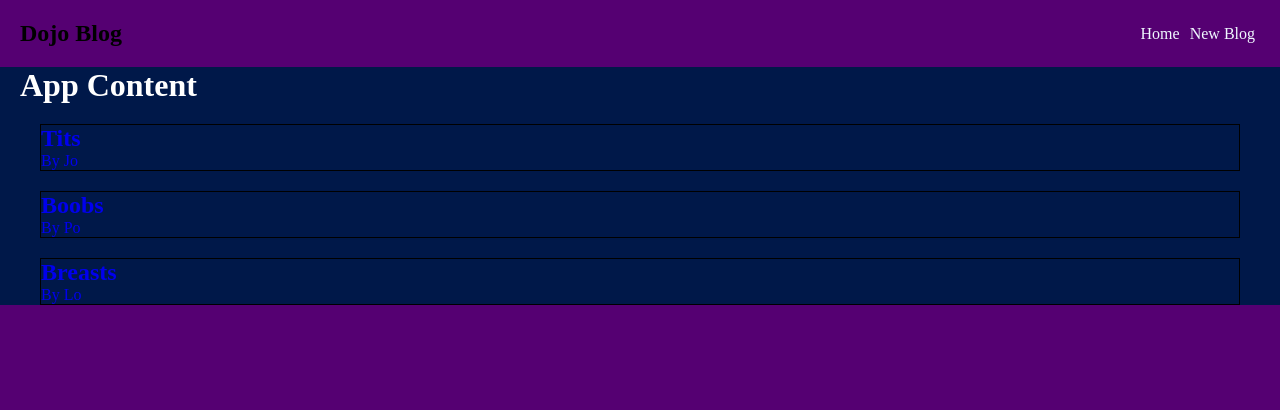
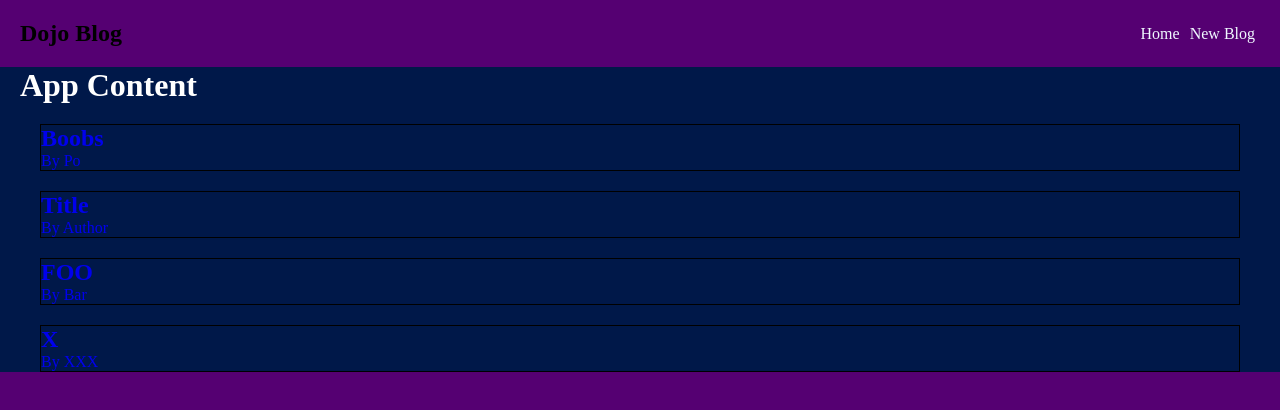
Before and after one commit to Aidas-Baublys/react-router-redux, a React (Create React App) app: page / in a window 1280 px wide. Shown: the top 410 px of the page. Built offline with nearby package versions, Linux system fonts and the light colour scheme; data requests are answered from the project's data file.

Commit message:
Add create new blog and delete functionality with style.

```diff
--- a/data/db.json
+++ b/data/db.json
@@ -1,11 +1,5 @@
 {
   "blogs": [
-    {
-      "title": "Tits",
-      "body": "Tits are greaе Lorem ipsum dolor, sit amet consectetur adipisicing elit. Sequi sed et veritatis non cum perspiciatis at dignissimos rem, nesciunt, amet iste totam dolores asperiores eos ut quos repellendus qui voluptatibus?",
-      "author": "Jo",
-      "id": 1
-    },
     {
       "title": "Boobs",
       "body": "Tits are greaе Lorem ipsum dolor, sit amet consectetur adipisicing elit. Sequi sed et veritatis non cum perspiciatis at dignissimos rem, nesciunt, amet iste totam dolores asperiores eos ut quos repellendus qui voluptatibus?",
@@ -13,10 +7,22 @@
       "id": 2
     },
     {
-      "title": "Breasts",
-      "body": "Tits are greaе Lorem ipsum dolor, sit amet consectetur adipisicing elit. Sequi sed et veritatis non cum perspiciatis at dignissimos rem, nesciunt, amet iste totam dolores asperiores eos ut quos repellendus qui voluptatibus?",
-      "author": "Lo",
-      "id": 3
+      "title": "Title",
+      "body": "Blog",
+      "author": "Author",
+      "id": 5
+    },
+    {
+      "title": "FOO",
+      "body": "sdfgdhrhnr455yn5r5t52r2",
+      "author": "Bar",
+      "id": 6
+    },
+    {
+      "title": "X",
+      "body": "XXXXXXXX",
+      "author": "XXX",
+      "id": 8
     }
   ]
 }
--- a/src/components/Blog/index.js
+++ b/src/components/Blog/index.js
@@ -1,10 +1,17 @@
-import { useParams } from "react-router-dom";
+import { useParams, useHistory } from "react-router-dom";
 
 import useFetch from './../../hooks/useFetch';
 
 function Blog() {
   const { id } = useParams();
-  const { payload: blog, error, loading } = useFetch("http://localhost:8000/blogs/" + id);
+  const { payload: blog = [], error, loading } = useFetch("http://localhost:8000/blogs/" + id);
+  const history = useHistory();
+
+  const onClick = () => {
+    fetch("http://localhost:8000/blogs/" + id, {
+      method: "DELETE"
+    }).then(() => history.push("/"));
+  };
 
   return (
     <div className="blog">
@@ -15,6 +22,7 @@ function Blog() {
           <h3>{blog.title}</h3>
           <span>By {blog.author}</span>
           <p>{blog.body}</p>
+          <button onClick={onClick}>Delete</button>
         </article>
       )}
     </div>
--- a/src/components/Create/index.js
+++ b/src/components/Create/index.js
@@ -1,14 +1,31 @@
 import { useState } from 'react';
+import { useHistory } from 'react-router';
 
 function Create() {
   const [title, setTitle] = useState("");
   const [author, setAuthor] = useState("");
   const [blog, setBlog] = useState("");
+  const [loading, setLoading] = useState(false);
+  const history = useHistory();
+
+  const onSubmit = e => {
+    setLoading(true);
+    e.preventDefault();
+    const data = { title, body: blog, author };
+    fetch("http://localhost:8000/blogs/", {
+      method: "POST",
+      headers: { "Content-Type": "application/json" },
+      body: JSON.stringify(data)
+    }).then(() => {
+      setLoading(false);
+      history.push("/");
+    });
+  };
 
   return (
     <div className="create">
       <h2>Create page</h2>
-      <form>
+      <form onSubmit={onSubmit}>
         <label>
           Title
           <input
@@ -35,7 +52,10 @@ function Create() {
             onChange={e => setBlog(e.target.value)}
           />
         </label>
-        <button type="submit">Add blog</button>
+        {loading
+          ? <button disabled>Adding...</button>
+          : <button type="submit">Add blog</button>
+        }
       </form>
     </div>
   );
--- a/src/components/Home/index.js
+++ b/src/components/Home/index.js
@@ -2,7 +2,7 @@ import BlogList from './../BlogList';
 import useFetch from './../../hooks/useFetch';
 
 function Home() {
-  const { payload: blogs, error, loading } = useFetch("http://localhost:8000/blogs");
+  const { payload: blogs = [], error, loading } = useFetch("http://localhost:8000/blogs");
 
   return (
     <section className="home">
```
